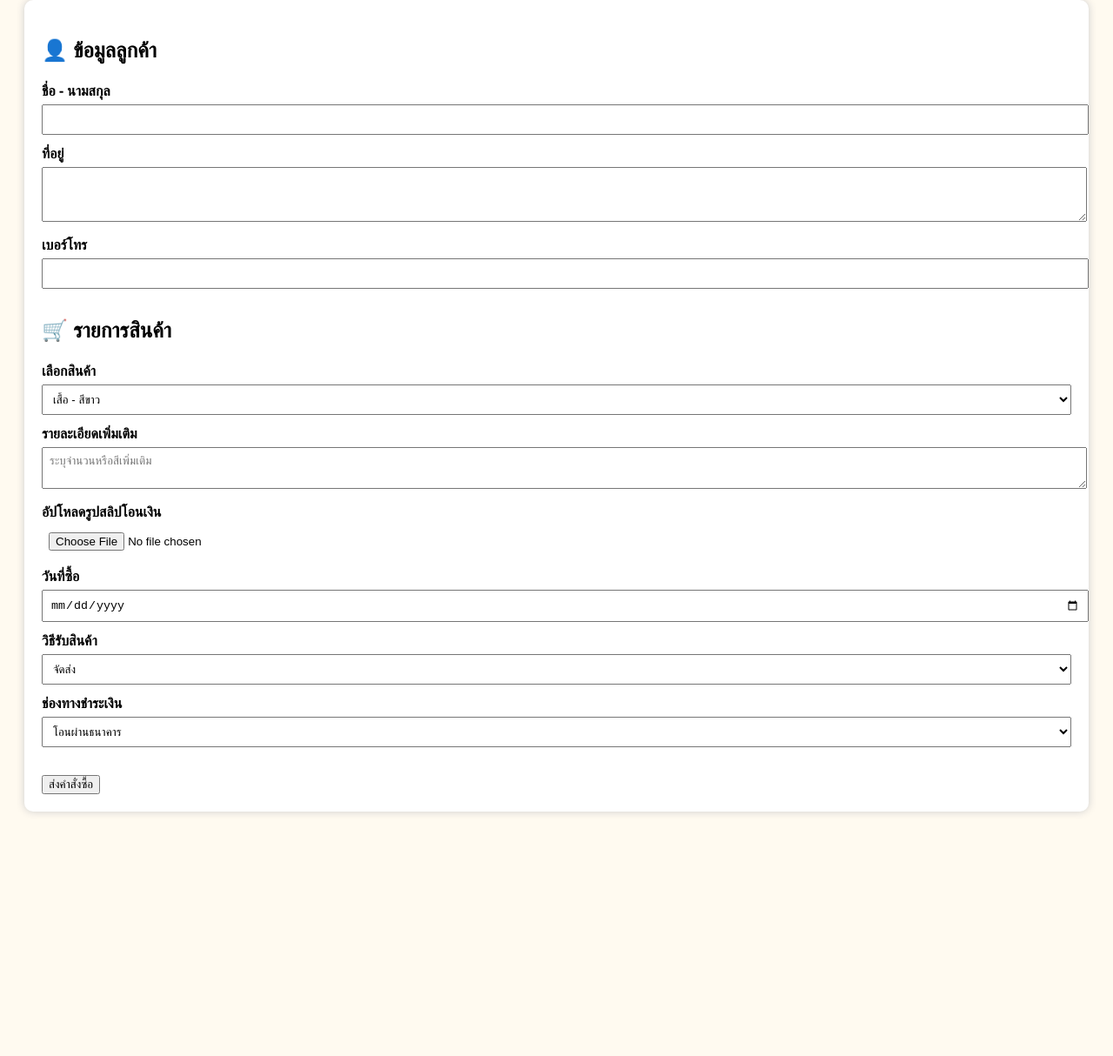
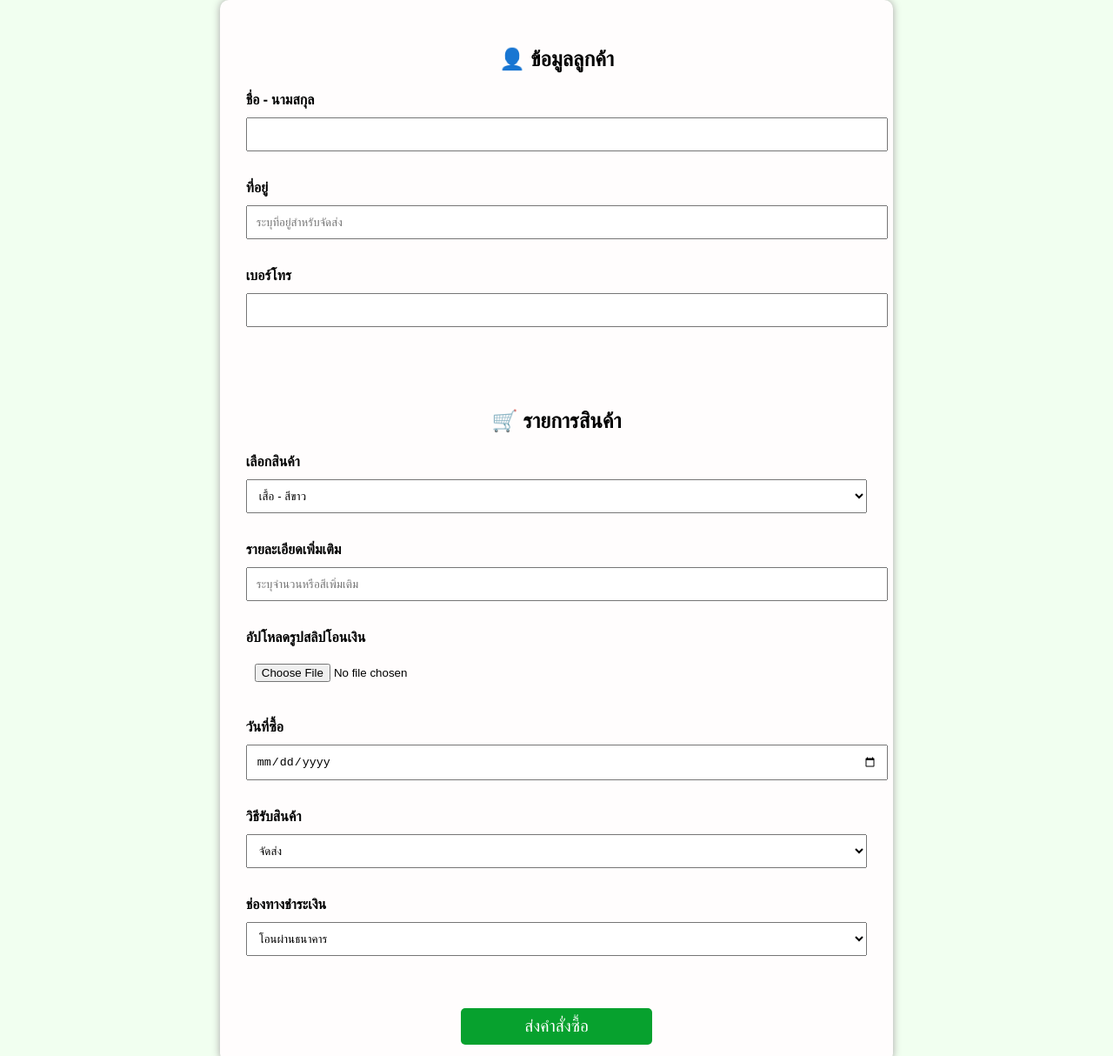
Before and after one commit to bom2bad/30yearMJU, a plain HTML site: page client.html in a window 1280 px wide. Shown: the part 114-1328 px from the top of the page at 87% size. Before the commit the page ends 1075 px from the top, so only its background shows below. Drawn offline with Linux system fonts and the light colour scheme.

Commit message:
cleintPageDemo

```diff
--- a/client.html
+++ b/client.html
@@ -15,7 +15,7 @@
       <input type="text">
 
       <label>ที่อยู่</label>
-      <textarea rows="3"></textarea>
+      <input type="text" placeholder="ระบุที่อยู่สำหรับจัดส่ง">
 
       <label>เบอร์โทร</label>
       <input type="tel">
@@ -37,7 +37,7 @@
       </select>
 
       <label>รายละเอียดเพิ่มเติม</label>
-      <textarea rows="2" placeholder="ระบุจำนวนหรือสีเพิ่มเติม"></textarea>
+      <input type="text" placeholder="ระบุจำนวนหรือสีเพิ่มเติม">
 
       <label>อัปโหลดรูปสลิปโอนเงิน</label>
       <input type="file">
--- a/css/clientStyle.css
+++ b/css/clientStyle.css
@@ -1,6 +1,59 @@
-body { font-family: 'Segoe UI', sans-serif; background: #fffaf0; padding: 20px; }
-    h1 { color: #8b0000; }
-    form { background: #ffffff; padding: 20px; border-radius: 10px; box-shadow: 0 0 10px #ccc; }
-    label { display: block; margin-top: 10px; font-weight: bold; }
-    input, select, textarea { width: 100%; padding: 8px; margin-top: 5px; }
-    .section { margin-bottom: 30px; }
+.section {
+  margin-bottom: 30px;
+  padding: 10px;
+
+}
+h1 {
+  color: #178532;
+  text-align: center;
+}
+body {
+  font-family: 'Segoe UI', sans-serif;
+  background: #f1fff0;
+  padding: 20px;
+}
+form {
+  background: #fffdfd;
+  padding: 20px;
+  border-radius: 10px;
+  box-shadow: 0 0 10px #a7a5a5;
+  width: 60%;
+  margin: auto;
+}
+h2 {
+  color: #000000;
+  text-align: center;
+}
+label {
+  display: block;
+  margin-top: 10px;
+  font-weight: bold;
+
+}
+input[type="file"] {
+  cursor: pointer;
+}
+input,
+select,
+textarea {
+  width: 100%;
+  padding: 10px;
+  margin-top: 10px;
+  margin-bottom: 20px;
+
+}
+
+button[type="submit"] {
+  background: #07a12e;
+  color: #ffffff;
+  border: none;
+  width: 30%;
+  padding: 10px;
+  border-radius: 5px;
+  font-size: 120%;
+  margin-top: 10px;
+  display: block;
+  margin-left: auto;
+  margin-right: auto;
+  cursor: pointer;
+}
```
